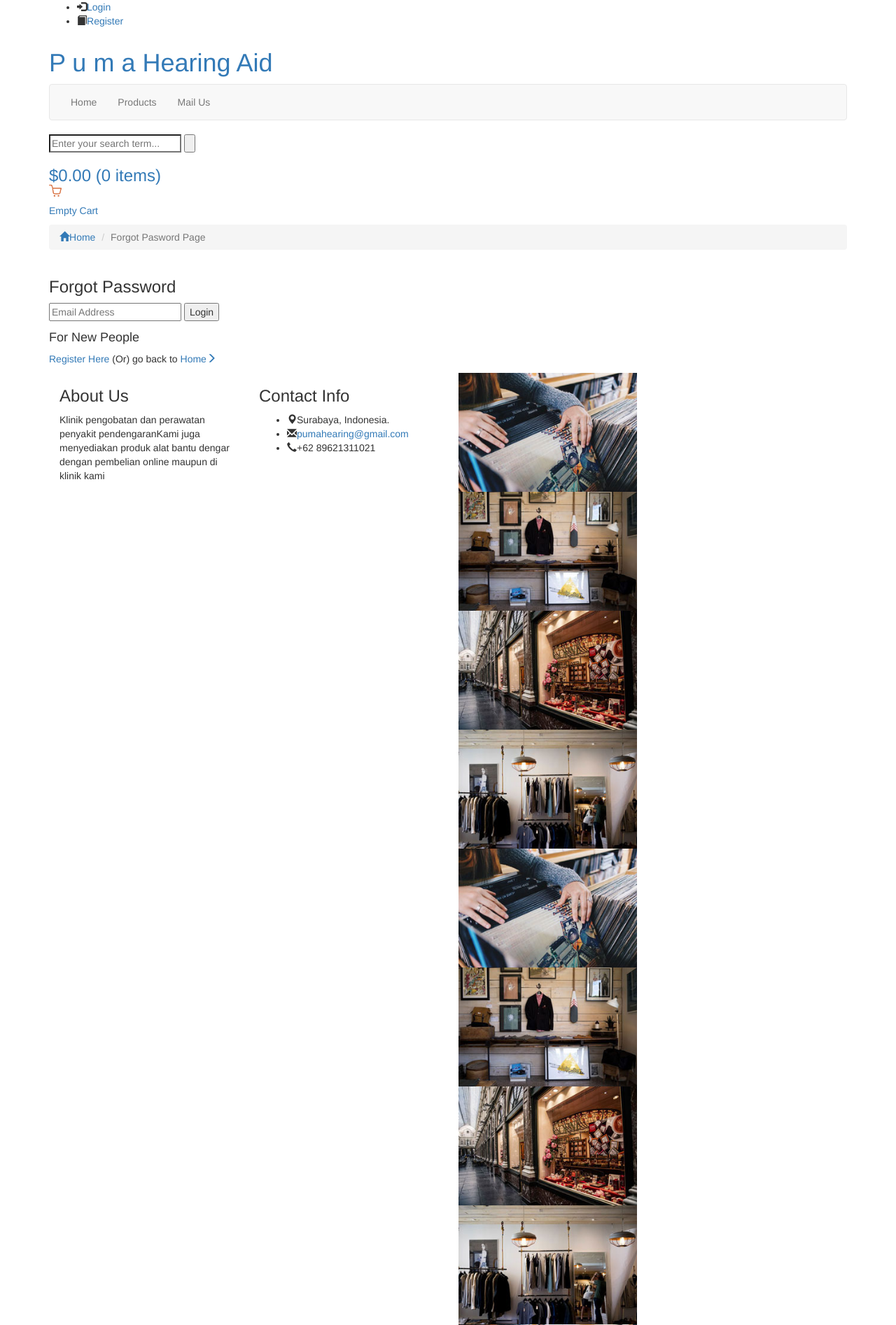
After one commit to hasankhadiki/puma, a CodeIgniter app: page /puma/dm_user/forgot in a window 1280 px wide. The commit adds this page. Shown: the top 1894 px of the page at 70% size. Run offline with CodeIgniter, Linux system fonts and the light colour scheme; some libraries are stand-ins or nearby versions.

Commit message:
Forgot Password Progress 1

```diff
--- a/application/controllers/dm_user.php
+++ b/application/controllers/dm_user.php
@@ -47,6 +47,12 @@ class Dm_user extends CI_Controller {
 		$this->load->view('v_checkout');
 		$this->load->view('footer');
 	}
+  public function forgot(){
+		$this->load->helper('form');
+       	$this->load->view('header');
+		$this->load->view('v_forgot');
+		$this->load->view('footer');
+	}
 	// public function view($page = 'v_home')
  //    {
  //    	$data['title'] = ucfirst($page);
--- /dev/null
+++ b/application/views/v_forgot.php
@@ -0,0 +1,74 @@
+<!--
+Author: W3layouts
+Author URL: http://w3layouts.com
+License: Creative Commons Attribution 3.0 Unported
+License URL: http://creativecommons.org/licenses/by/3.0/
+-->
+<?php
+defined('BASEPATH') OR exit('No direct script access allowed');
+?>
+<!DOCTYPE html>
+<html>
+<head>
+<title>Puma Hearing Aid | Login</title>
+<!-- for-mobile-apps -->
+<meta name="viewport" content="width=device-width, initial-scale=1">
+<meta http-equiv="Content-Type" content="text/html; charset=utf-8" />
+<meta name="keywords" content="Best Store Responsive web template, Bootstrap Web Templates, Flat Web Templates, Android Compatible web template,
+Smartphone Compatible web template, free webdesigns for Nokia, Samsung, LG, SonyEricsson, Motorola web design" />
+<script type="application/x-javascript"> addEventListener("load", function() { setTimeout(hideURLbar, 0); }, false);
+		function hideURLbar(){ window.scrollTo(0,1); } </script>
+<!-- //for-mobile-apps -->
+<link href="<?php echo base_url('assets/css/bootstrap.css');?>" rel="stylesheet" type="text/css" media="all" />
+<link href="<?php echo base_url('assets/css/style.css');?>" rel="stylesheet" type="text/css" media="all" />
+<!-- js -->
+<script src="<?php echo base_url('assets/js/jquery.min.js');?>"></script>
+<!-- //js -->
+<!-- cart -->
+	<script src="js/simpleCart.min.js"> </script>
+<!-- cart -->
+<link rel="stylesheet" type="text/css" href="<?php echo base_url('css/jquery-ui.css');?>">
+<!-- for bootstrap working -->
+	<script type="text/javascript" src="js/bootstrap-3.1.1.min.js"></script>
+<!-- //for bootstrap working -->
+<link href='//fonts.googleapis.com/css?family=Open+Sans:400,300,300italic,400italic,600,600italic,700,700italic,800,800italic' rel='stylesheet' type='text/css'>
+<link href='//fonts.googleapis.com/css?family=Lato:400,100,100italic,300,300italic,400italic,700,700italic,900,900italic' rel='stylesheet' type='text/css'>
+<!-- animation-effect -->
+<link href="css/animate.min.css" rel="stylesheet">
+<script src="js/wow.min.js"></script>
+<script>
+ new WOW().init();
+</script>
+<!-- //animation-effect -->
+</head>
+
+<body>
+<!-- breadcrumbs -->
+	<div class="breadcrumbs">
+		<div class="container">
+			<ol class="breadcrumb breadcrumb1 animated wow slideInLeft" data-wow-delay=".5s">
+				<li><a href="index.html"><span class="glyphicon glyphicon-home" aria-hidden="true"></span>Home</a></li>
+				<li class="active">Forgot Pasword Page</li>
+			</ol>
+		</div>
+	</div>
+<!-- //breadcrumbs -->
+<!-- login -->
+	<div class="login">
+		<div class="container">
+			<h3 class="animated wow zoomIn" data-wow-delay=".5s">Forgot Password</h3>
+			<p class="est animated wow zoomIn" data-wow-delay=".5s"></p>
+			<div class="login-form-grids animated wow slideInUp" data-wow-delay=".5s">
+				<form>
+					<input type="email" placeholder="Email Address" required=" " >
+
+					<input type="submit" value="Login">
+				</form>
+			</div>
+			<h4 class="animated wow slideInUp" data-wow-delay=".5s">For New People</h4>
+			<p class="animated wow slideInUp" data-wow-delay=".5s"><a href="register.html">Register Here</a> (Or) go back to <a href="index.html">Home<span class="glyphicon glyphicon-menu-right" aria-hidden="true"></span></a></p>
+		</div>
+	</div>
+<!-- //login -->
+</body>
+</html>
--- a/application/views/v_login.php
+++ b/application/views/v_login.php
@@ -64,7 +64,7 @@ Smartphone Compatible web template, free webdesigns for Nokia, Samsung, LG, Sony
 					<input type="email" placeholder="Email Address" required=" " >
 					<input type="password" placeholder="Password" required=" " >
 					<div class="forgot">
-						<a href="#">Forgot Password?</a>
+						<a href="<?php echo base_url()."dm_user/forgot";?>" style="color: red">Forgot Password?</a>
 					</div>
 					<input type="submit" value="Login">
 				</form>
```
